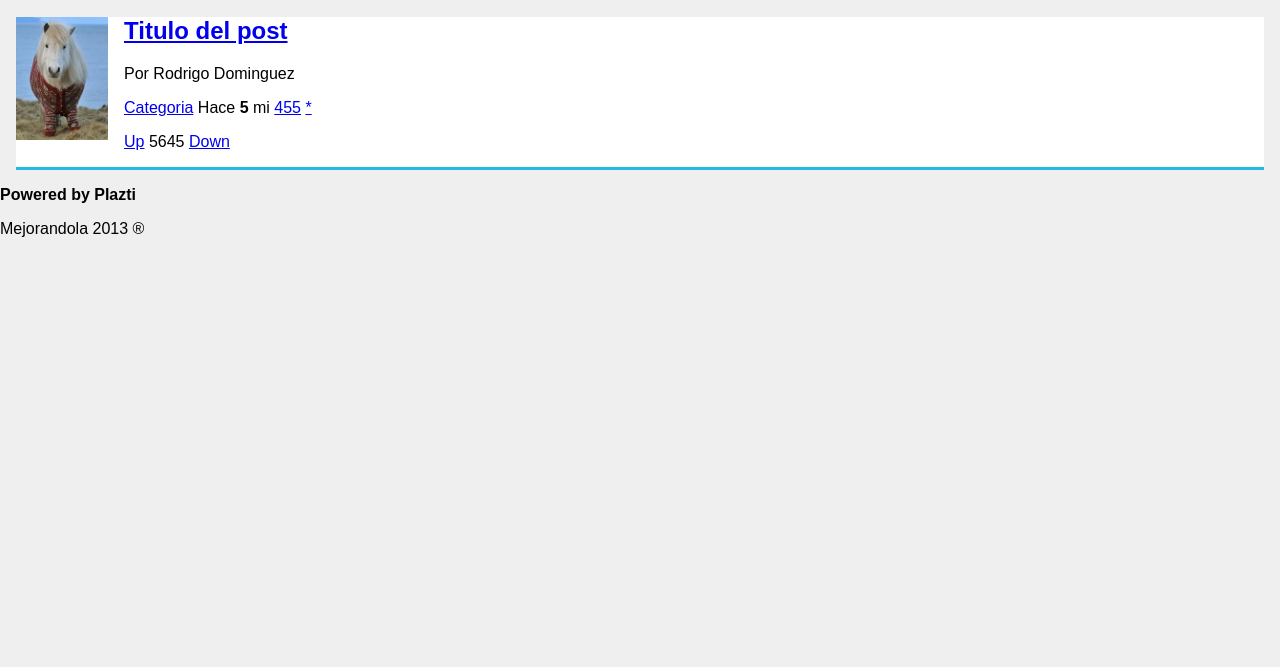
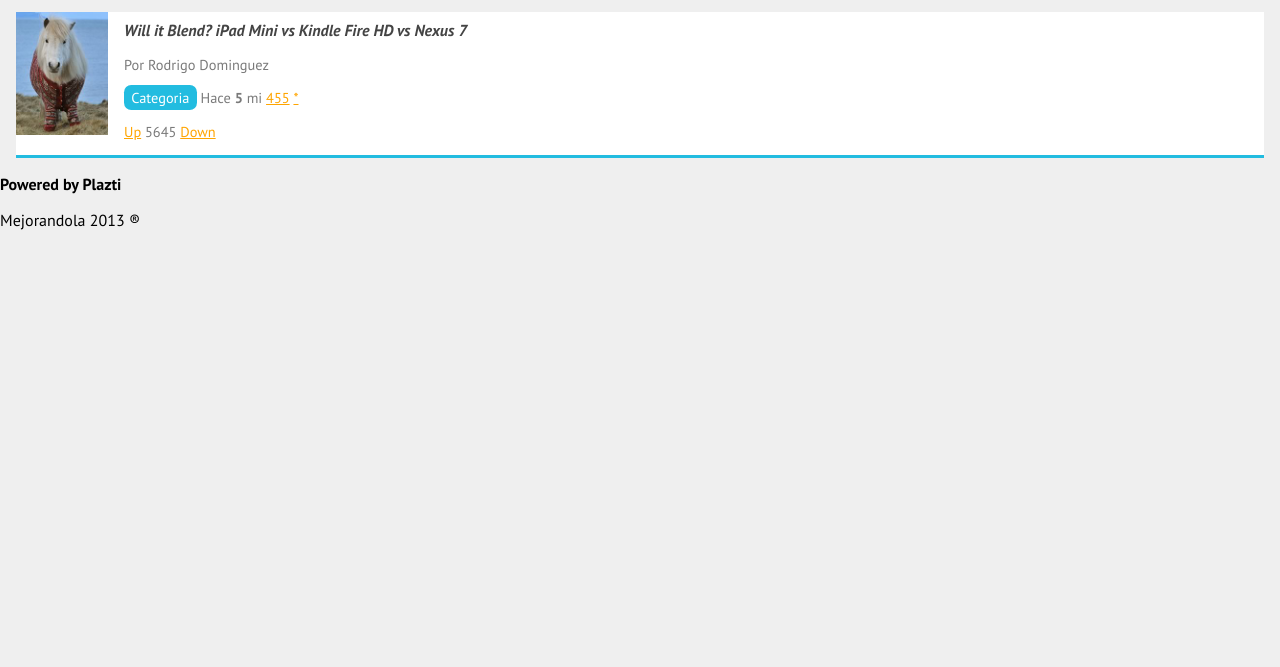
Before and after one commit to ingenieros/puls3, a plain HTML site: page index.html in a window 1280 px wide. Shown: the part 133-800 px from the top of the page. Drawn offline with Linux system fonts and the light colour scheme.

Commit message:
final clase 02

```diff
--- a/css/estilos.css
+++ b/css/estilos.css
@@ -13,10 +13,12 @@
 3. Orden alfabético todos los estilos
 4. Identar y hacer código lindo
 */
-
+a {
+	color: orange;
+}
 body {
 	background: #efefef;
-	font-family: arial;
+	font-family: 'PT Sans', arial, sans-serif;
 	font-size: 16px;
 	margin: 0;
 }
@@ -78,6 +80,9 @@
 	padding: 0.5em 0.5em;
 	text-decoration: none;
 }
+nav #flechita_nav {
+
+}
 nav #publicar_nav{
 	float: right;
 	margin-right: 0;
@@ -94,6 +99,17 @@
 	background: white;
 	border-bottom: 3px solid #22BCE0;
 }
+#contenido .item p {
+	color: #7a7a7a;
+	font-size: 0.9em;
+}
+#contenido .item .datos_item .tag_item{
+	background: #22BCE0;
+	border-radius: 0.5em;
+	color: white;
+	padding: 0.2em 0.5em;
+	text-decoration: none;
+}
 #contenido .item .imagen_item {
 	float: left;
 	margin: 0 1em 0 0;
@@ -101,3 +117,14 @@
 #contenido .item .imagen_item img {
 	width: 92px;
 }
+#contenido .item .titulo_item {
+	font-size: 1em;
+	font-weight: bold;
+	font-style: italic;
+	padding: 0.5em 0.5em 0;
+}
+#contenido .item .titulo_item a {
+	color: #444;
+	text-decoration: none;
+
+}
--- a/index.html
+++ b/index.html
@@ -1,10 +1,11 @@
-<!doctype html>
+
 <html lang="es">
 <head>
 	<meta charset="UTF-8">
 	<title>Puls App Demo</title>
 	<link rel="stylesheet" href="css/normalize.css">
 	<!-- Colocar normalize antes q estilos -->
+	<link href='http://fonts.googleapis.com/css?family=PT+Sans:400,700italic,700,400italic' rel='stylesheet' type='text/css' />
 	<link rel="stylesheet" href="css/estilos.css">
 
 </head>
@@ -42,7 +43,7 @@
 				<img src="img/imagen.jpg" alt="img">
 			</figure>
 			<h2 class="titulo_item">
-				<a href="#">Titulo del post</a>
+				<a href="#">Will it Blend? iPad Mini vs Kindle Fire HD vs Nexus 7 </a>
 			</h2>
 			<p class="autor_item">Por Rodrigo Dominguez</p>
 			<p class="datos_item">
```
